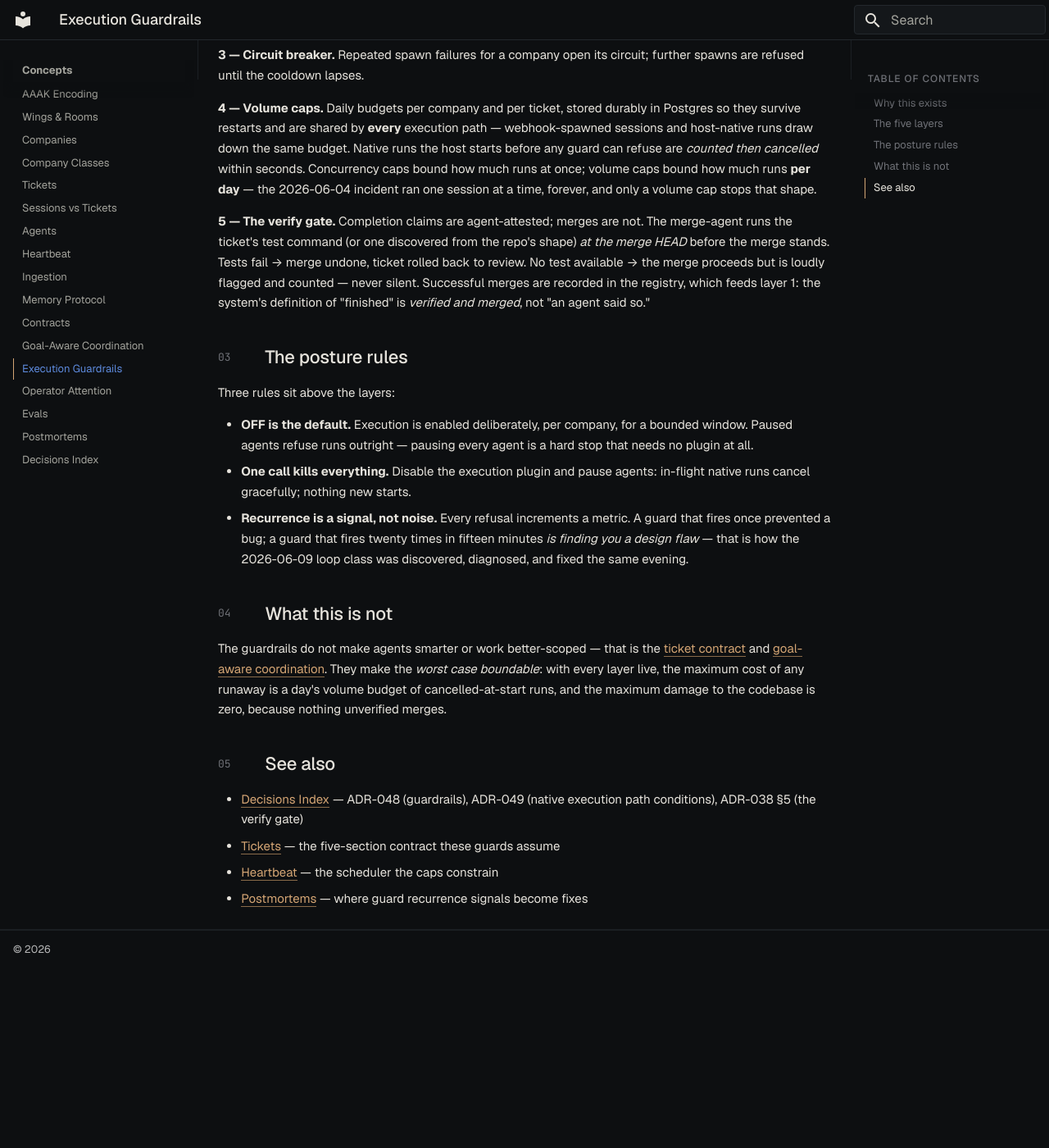
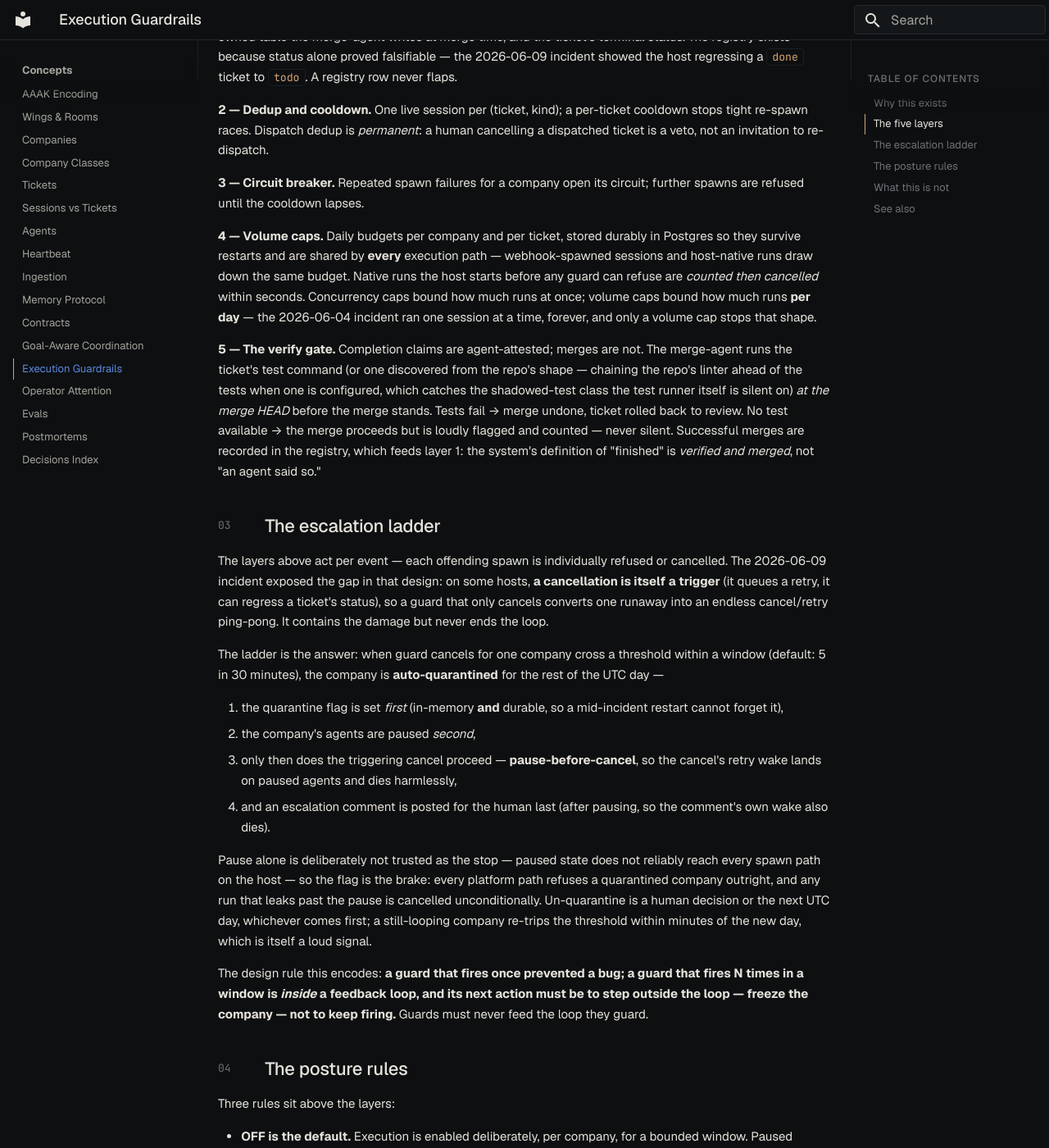
Before and after one commit to nexus-holdings/nexus-docs, an MkDocs documentation site: the page built from docs/concepts/execution-guardrails.md, in a window 1280 px wide and 1400 px high, scrolled down 2287 px. Shown: the whole window at 82% size. Built offline with MkDocs 1.6.1 and Material for MkDocs 9.7.7, drawn with Linux system fonts in a browser that asks for light colours; before the commit the page ends 3467 px from its top, so only the background shows below that; some of the changed text lies outside the part shown.

Commit message:
docs: escalation ladder + 2026-07-08 live validation; ADR-051 intent chains proposed
- execution-guardrails: new escalation-ladder section, third incident
  (self-quarantine at 5 cancels, no human), verify gate now notes linter
  chaining, posture rule updated — the system acts on recurrence itself
- decisions-index: ADR-048 amendment note; ADR-051 (Proposed) added
- roadmap: Theme-6 entry + headline updated (autonomous 4-minute
  pipeline, unsupervised-week clock running); Theme-3 gains Intent
  Chains (ADR-051, Proposed)

Co-Authored-By: Claude Fable 5 <noreply@anthropic.com>
Claude-Session: https://claude.ai/code/session_01U4za4aJox4K16kpSNGWEA8

```diff
--- a/docs/concepts/execution-guardrails.md
+++ b/docs/concepts/execution-guardrails.md
@@ -12,10 +12,11 @@
 
 The failure mode that matters in agent platforms is not the bad merge — the verify gate catches that — it is the **tight unattended loop**: a ticket that re-spawns a session every cycle, forever, doing nothing useful and spending real money. Nexus has now seen this class twice in production:
 
-- A completed ticket whose stale state kept re-dispatching work (2026-06-04), and
-- A *novel variant* on the first unsupervised night (2026-06-09): the host's run-cancellation machinery queued retry wakes **and regressed the completed ticket's status**, so every cancellation fed the next attempt. Twenty runs were created and killed in fifteen minutes — and zero of them executed, because the brakes held.
+- A completed ticket whose stale state kept re-dispatching work (2026-06-04),
+- A *novel variant* on the first unsupervised night (2026-06-09): the host's run-cancellation machinery queued retry wakes **and regressed the completed ticket's status**, so every cancellation fed the next attempt. Twenty runs were created and killed in fifteen minutes — and zero of them executed, because the brakes held. But a human still had to step in and freeze the company — the guards were pedalling, not braking.
+- The same loop shape on the day execution resumed (2026-07-08) — and this time **nobody stepped in**: five guard cancels inside the window tripped the new escalation ladder, the company quarantined itself, and every run that leaked past the pause was refused. Contained at 5 cancels instead of 20, with no human involved. The same evening, a real ticket traversed the full pipeline — implement → branch → review → verified merge → registry — autonomously in four minutes.
 
-That second incident is the design's proof: the loop was *new*, no guard had been written for it specifically, and the system still contained it at trivial cost.
+The second incident proved the brakes hold; the third proved the system now *acts on its own recurrence signal*.
 
 ## The five layers
 
@@ -50,7 +51,22 @@ flowchart TB
 
 **4 — Volume caps.** Daily budgets per company and per ticket, stored durably in Postgres so they survive restarts and are shared by **every** execution path — webhook-spawned sessions and host-native runs draw down the same budget. Native runs the host starts before any guard can refuse are *counted then cancelled* within seconds. Concurrency caps bound how much runs at once; volume caps bound how much runs **per day** — the 2026-06-04 incident ran one session at a time, forever, and only a volume cap stops that shape.
 
-**5 — The verify gate.** Completion claims are agent-attested; merges are not. The merge-agent runs the ticket's test command (or one discovered from the repo's shape) *at the merge HEAD* before the merge stands. Tests fail → merge undone, ticket rolled back to review. No test available → the merge proceeds but is loudly flagged and counted — never silent. Successful merges are recorded in the registry, which feeds layer 1: the system's definition of "finished" is *verified and merged*, not "an agent said so."
+**5 — The verify gate.** Completion claims are agent-attested; merges are not. The merge-agent runs the ticket's test command (or one discovered from the repo's shape — chaining the repo's linter ahead of the tests when one is configured, which catches the shadowed-test class the test runner itself is silent on) *at the merge HEAD* before the merge stands. Tests fail → merge undone, ticket rolled back to review. No test available → the merge proceeds but is loudly flagged and counted — never silent. Successful merges are recorded in the registry, which feeds layer 1: the system's definition of "finished" is *verified and merged*, not "an agent said so."
+
+## The escalation ladder
+
+The layers above act per event — each offending spawn is individually refused or cancelled. The 2026-06-09 incident exposed the gap in that design: on some hosts, **a cancellation is itself a trigger** (it queues a retry, it can regress a ticket's status), so a guard that only cancels converts one runaway into an endless cancel/retry ping-pong. It contains the damage but never ends the loop.
+
+The ladder is the answer: when guard cancels for one company cross a threshold within a window (default: 5 in 30 minutes), the company is **auto-quarantined** for the rest of the UTC day —
+
+1. the quarantine flag is set *first* (in-memory **and** durable, so a mid-incident restart cannot forget it),
+2. the company's agents are paused *second*,
+3. only then does the triggering cancel proceed — **pause-before-cancel**, so the cancel's retry wake lands on paused agents and dies harmlessly,
+4. and an escalation comment is posted for the human last (after pausing, so the comment's own wake also dies).
+
+Pause alone is deliberately not trusted as the stop — paused state does not reliably reach every spawn path on the host — so the flag is the brake: every platform path refuses a quarantined company outright, and any run that leaks past the pause is cancelled unconditionally. Un-quarantine is a human decision or the next UTC day, whichever comes first; a still-looping company re-trips the threshold within minutes of the new day, which is itself a loud signal.
+
+The design rule this encodes: **a guard that fires once prevented a bug; a guard that fires N times in a window is *inside* a feedback loop, and its next action must be to step outside the loop — freeze the company — not to keep firing.** Guards must never feed the loop they guard.
 
 ## The posture rules
 
@@ -58,7 +74,7 @@ Three rules sit above the layers:
 
 - **OFF is the default.** Execution is enabled deliberately, per company, for a bounded window. Paused agents refuse runs outright — pausing every agent is a hard stop that needs no plugin at all.
 - **One call kills everything.** Disable the execution plugin and pause agents: in-flight native runs cancel gracefully; nothing new starts.
-- **Recurrence is a signal, not noise.** Every refusal increments a metric. A guard that fires once prevented a bug; a guard that fires twenty times in fifteen minutes *is finding you a design flaw* — that is how the 2026-06-09 loop class was discovered, diagnosed, and fixed the same evening.
+- **Recurrence is a signal, not noise.** Every refusal increments a metric. A guard that fires once prevented a bug; a guard that fires twenty times in fifteen minutes *is finding you a design flaw* — that is how the 2026-06-09 loop class was discovered, diagnosed, and fixed the same evening. Since 2026-07-08 the system acts on that signal itself: recurrence past the threshold triggers the escalation ladder without waiting for a human to read the metric.
 
 ## What this is not
 
```
Also changed, not shown: other parts of docs/concepts/execution-guardrails.md (+1 -1 lines), docs/concepts/decisions-index.md (+3 -2 lines), docs/roadmap.md (+18 -6 lines).
